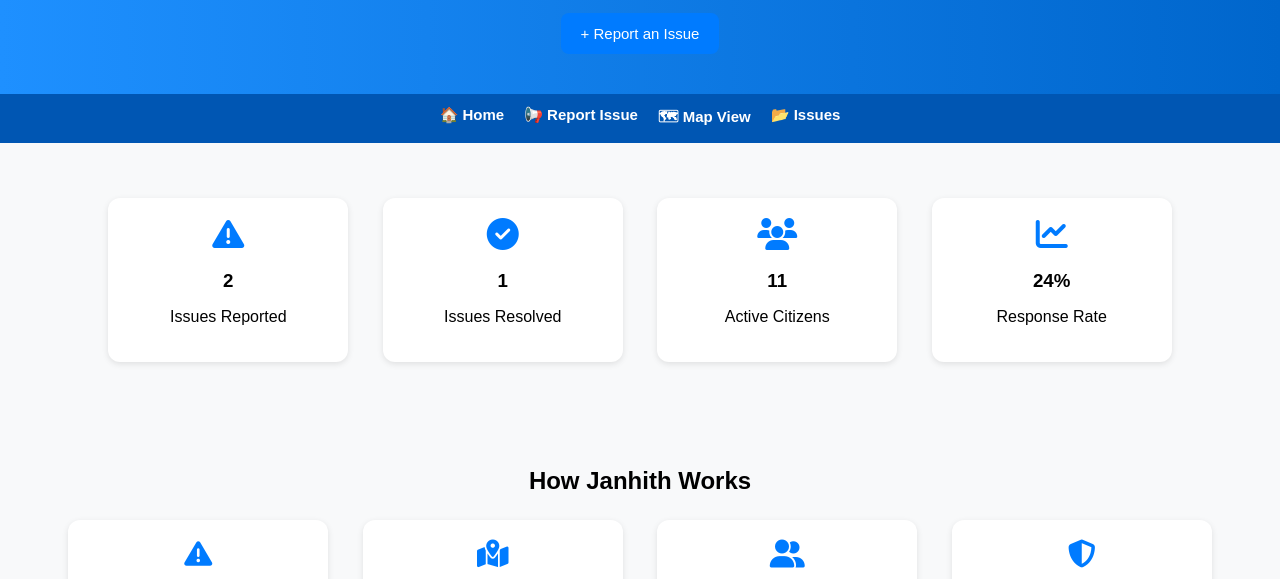
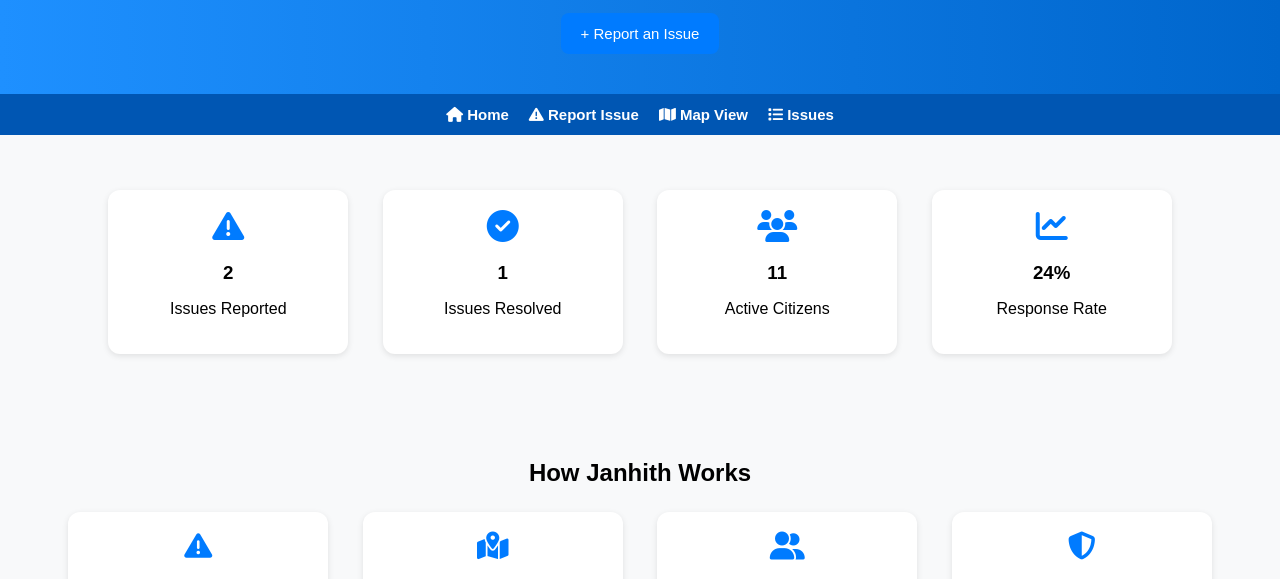
Before and after one commit to 237r1a66q1/janhith, a plain HTML site: page dashboard.html in a window 1280 px wide. Shown: the part 162-741 px from the top of the page. Drawn offline with Linux system fonts and the light colour scheme.

Commit message:
Update dashboard.html

```diff
--- a/dashboard.html
+++ b/dashboard.html
@@ -104,10 +104,10 @@
 </header>
 
 <nav>
-  <a href="index.html">🏠 Home</a>
-  <a href="report.html">📢 Report Issue</a>
-  <a href="#">🗺 Map View</a>
-  <a href="issues.html">📂 Issues</a>
+  <a href="index.html"><i class="fa-solid fa-house"></i> Home</a>
+  <a href="report.html"><i class="fa-solid fa-triangle-exclamation"></i> Report Issue</a>
+  <a href="#"><i class="fa-solid fa-map"></i> Map View</a>
+  <a href="issues.html"><i class="fa-solid fa-list"></i> Issues</a>
 </nav>
 
 <section class="stats">
```
